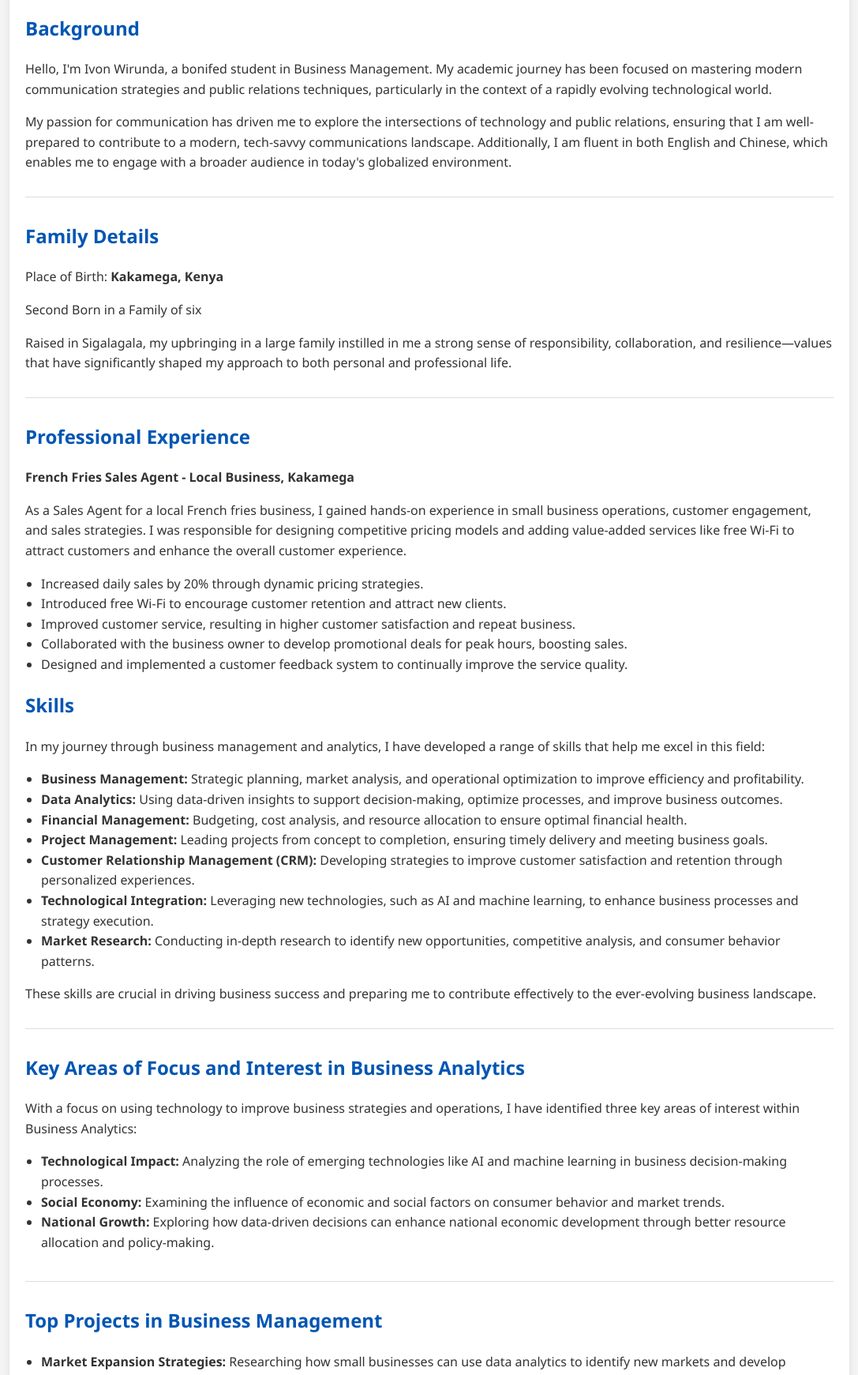
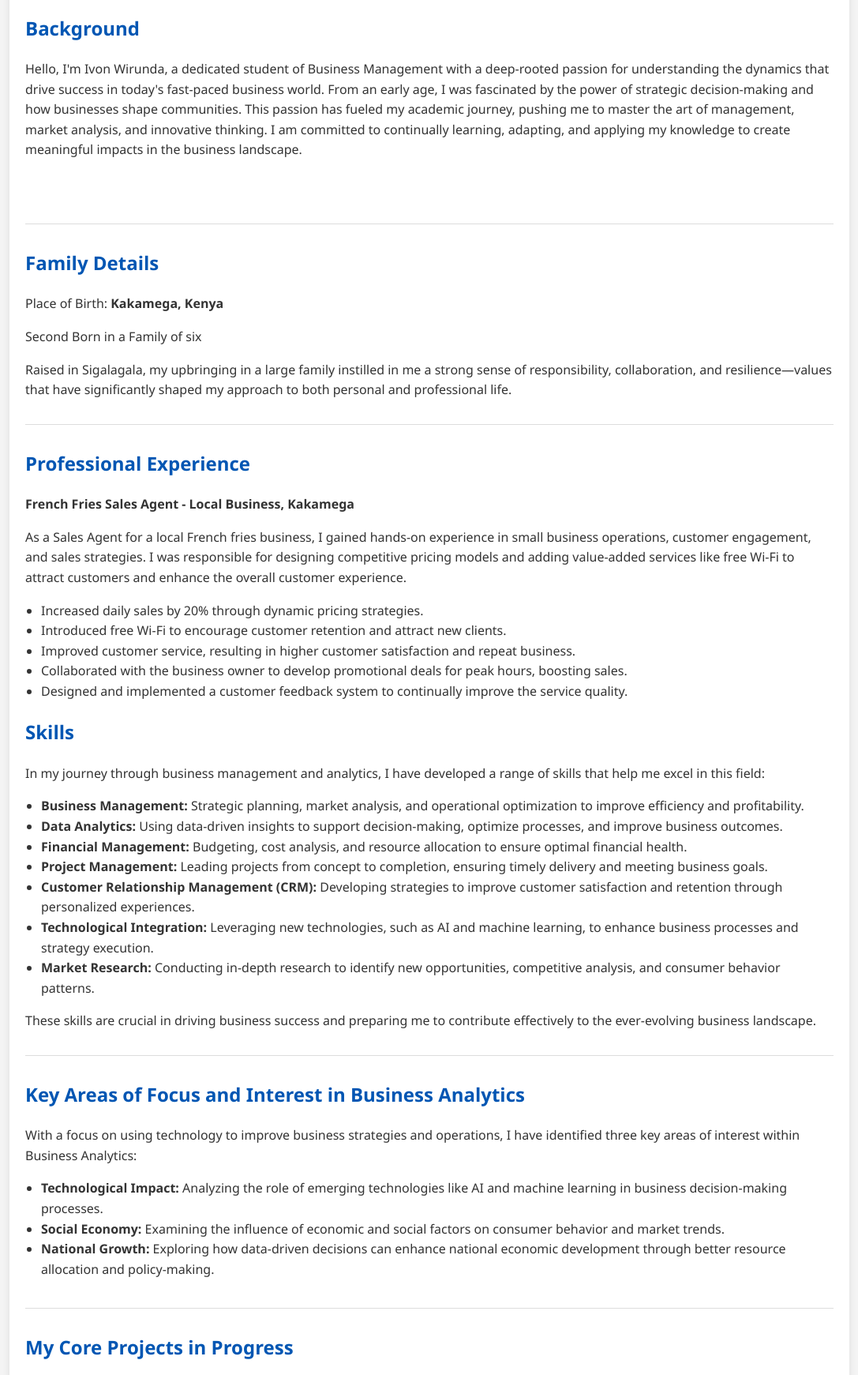
Before and after one commit to CyclesTech/IvonWirunda, a plain HTML site: page about.html in a window 1280 px wide. Shown: the part 96-1837 px from the top of the page at 79% size, without its empty margins (96-1183 px from the left). Drawn offline with Linux system fonts and the light colour scheme.

Commit message:
Update about.html

```diff
--- a/about.html
+++ b/about.html
@@ -100,8 +100,12 @@
         <div class="about-content">
             <div class="about-section">
                 <h2>Background</h2>
-                <p>Hello, I'm Ivon Wirunda, a bonifed student in Business Management. My academic journey has been focused on mastering modern communication strategies and public relations techniques, particularly in the context of a rapidly evolving technological world.</p>
-                <p>My passion for communication has driven me to explore the intersections of technology and public relations, ensuring that I am well-prepared to contribute to a modern, tech-savvy communications landscape. Additionally, I am fluent in both English and Chinese, which enables me to engage with a broader audience in today's globalized environment.</p>
+                <div class="about-section">
+
+                    <p>Hello, I'm Ivon Wirunda, a dedicated student of Business Management with a deep-rooted passion for understanding the dynamics that drive success in today's fast-paced business world. From an early age, I was fascinated by the power of strategic decision-making and how businesses shape communities. This passion has fueled my academic journey, pushing me to master the art of management, market analysis, and innovative thinking. I am committed to continually learning, adapting, and applying my knowledge to create meaningful impacts in the business landscape.</p>
+                </div>
+
+
             </div>
 
             <div class="about-section">
@@ -150,7 +154,7 @@
             </div>
 
             <div class="about-section">
-                <h2>Top Projects in Business Management</h2>
+                <h2>My Core Projects in Progress</h2>
                 <ul>
                     <li><strong>Market Expansion Strategies:</strong> Researching how small businesses can use data analytics to identify new markets and develop expansion strategies.</li>
                     <li><strong>Supply Chain Optimization:</strong> Using predictive analytics to improve supply chain efficiency and reduce costs for businesses.</li>
@@ -159,7 +163,7 @@
             </div>
 
             <div class="about-section">
-                <h2>Projects & Research</h2>
+
 
             <div class="social-links">
                 <a href="#"><i class="fab fa-twitter"></i></a>
```
